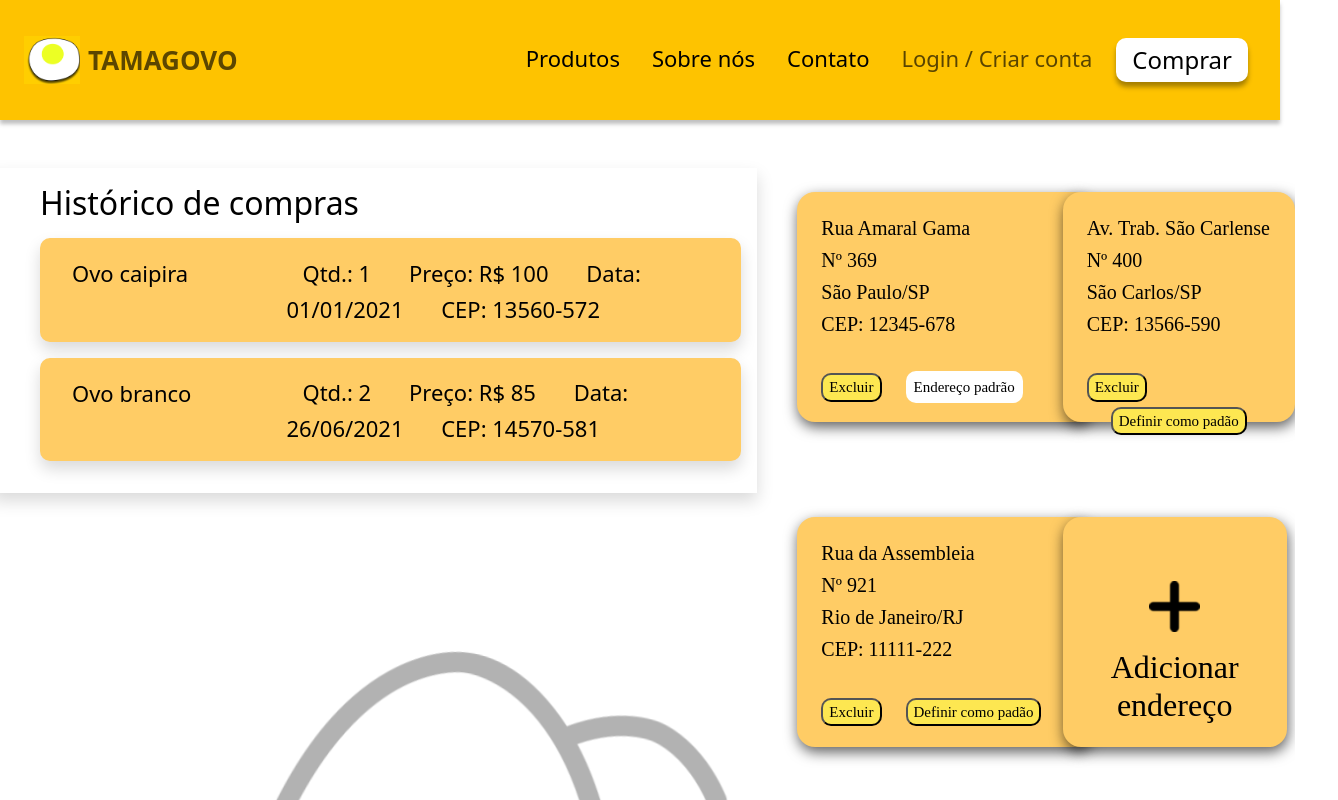
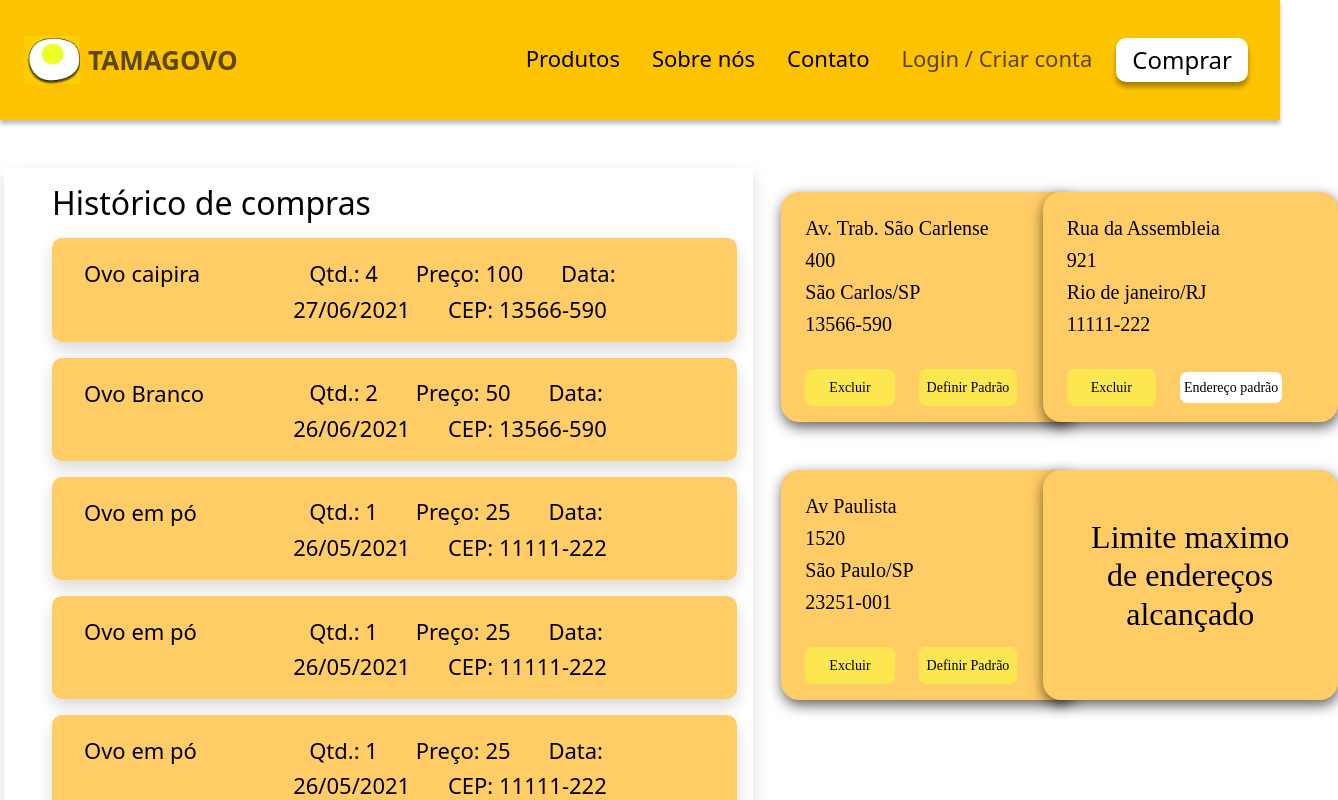
Before and after one commit to daltonsato/SCC0219-Introdu-o-ao-Desenvolvimento-Web, a React (Create React App) app in the folder frontend/: page /my-profile in a window 1280 px wide. Shown: the top 800 px of the page, 1338 px wide, since content can reach past the window. Built offline with nearby package versions, Linux system fonts and the light colour scheme.

Commit message:
added some functionality to userPage

```diff
--- a/frontend/src/index.js
+++ b/frontend/src/index.js
@@ -81,12 +81,83 @@ window.users = {
   }
 };
 
+//created for testing
+window.purchaseHistory = {
+  "purchase0" : {
+    "name" : "Ovo caipira",
+    "price" : 100,
+    "quantity" : 4,
+    "data" : "27/06/2021",
+    "address" : "13566-590"
+  },
+  "purchase1" : {
+    "name" : "Ovo Branco",
+    "price" : 50,
+    "quantity" : 2,
+    "data" : "26/06/2021",
+    "address" : "13566-590"
+  },
+  "purchase2" : {
+    "name" : "Ovo em pó",
+    "price" : 25,
+    "quantity" : 1,
+    "data" : "26/05/2021",
+    "address" : "11111-222"
+  },
+  "purchase3" : {
+    "name" : "Ovo em pó",
+    "price" : 25,
+    "quantity" : 1,
+    "data" : "26/05/2021",
+    "address" : "11111-222"
+  },
+  "purchase4" : {
+    "name" : "Ovo em pó",
+    "price" : 25,
+    "quantity" : 1,
+    "data" : "26/05/2021",
+    "address" : "11111-222"
+  },
+  "purchase5" : {
+    "name" : "Ovo em pó",
+    "price" : 25,
+    "quantity" : 1,
+    "data" : "26/05/2021",
+    "address" : "11111-222"
+  },
+};
+
+window.userAddress = {
+  "addr0" : {
+    "street" : "Av. Trab. São Carlense",
+    "number" : "400",
+    "city" : "São Carlos/SP",
+    "CEP" : "13566-590",
+    "main" : "0"
+  },
+  "addr1" : {
+    "street" : "Rua da Assembleia",
+    "number" : "921",
+    "city" : "Rio de janeiro/RJ",
+    "CEP" : "11111-222",
+    "main" : "1"
+  },
+  "addr2" : {
+   "street" : "Av Paulista",
+    "number" : "1520",
+    "city" : "São Paulo/SP",
+    "CEP" : "23251-001",
+    "main" : "0"
+  }
+};
+
 // created for testing
 window.shoppingCart = {};
 
 // created for testing
 // codes that indicate that a purchase is happening and is related to the shopping cart of a user
-window.purchaseCodes = {}
+window.purchaseCodes = {};
+
 
 ReactDOM.render(
   <React.StrictMode>
--- a/frontend/src/pages/Userpage/Userpage.css
+++ b/frontend/src/pages/Userpage/Userpage.css
@@ -25,6 +25,11 @@
     background-color:  #FFCC65;
 }
 
+.functionBox:hover {
+    -webkit-transition: 0.3s;
+    transform: scale(1.05);
+}
+
 .historyItem {
     font-size: 22px;
     background: #FFCC65;
@@ -41,5 +46,39 @@
 .mainAddress{
     font-size: 15px;
     background: #ffff;
-    border-radius: 10px;
+    border-radius: 7px;
+    font-size: 14px;
 }
+
+
+.delete{
+    background: #FDE751;
+    border-radius: 7px;
+    border: none;
+    font-size: 14px;
+    padding: 8px;
+    transition-duration: 0.5s;
+}
+.delete:hover {
+    background-color: #ffff;
+    transition-duration: 0.5s;
+}
+
+.makeMain{
+    background: #FDE751;
+    border-radius: 7px;
+    border: none;
+    font-size: 14px;
+    padding: 8px;
+    transition-duration: 0.5s;
+}
+
+.makeMain:hover {
+    background-color: #ffff;
+    transition-duration: 0.5s;
+}
+
+.addAddress:hover {
+    -webkit-transition: 0.2s;
+    transform: scale(1.05);
+}
--- a/frontend/src/pages/Userpage/Userpage.js
+++ b/frontend/src/pages/Userpage/Userpage.js
@@ -7,89 +7,133 @@ import Footer from '../components/Footer/Footer';
 // Images
 import add from '../../images/Add.png';
 
+
+
+
+function deleteAddr() {
+    let tmp;
+    tmp = document.getElementsByClassName("address");
+    console.log(tmp[0].innerHTML);
+    document.getElementsByClassName("address")
+}
+
+function setToMain() {
+    console.log(document.getElementById("addr0"));
+    let str =  <div className = "mainAddress d-inline mx-4 py-2 px-1">Endereço padrão</div>;
+    document.getElementById("addr0").innerHTML = str ;
+}
+
 export default function Userpage() {
+
+
+    const purchases = [];
+    const addresses = [];
+
+    //  const obj = window.purchaseHistory;
+    //  obj["purchase0"].name = "UWU";
+    //  console.log(obj["purchase0"]);
+
+    for (const [purchaseID, purchaseDetails] of Object.entries(window.purchaseHistory)) {
+
+        purchases.push(
+            <li className="historyItem shadow d-flex align-itens-center justify-content-center p-3 my-3">
+                <div className="text-left px-3 w-50">
+                    <span className="align-middle"> {purchaseDetails.name} </span>
+                </div>
+                <div className="d-flex w-100 align-itens-center justify-content-center d-none d-sm-none d-md-none d-lg-inline">
+                    <span className="align-middle px-3"> Qtd.: {purchaseDetails.quantity} </span>
+                    <span className="align-middle px-3"> Preço: {purchaseDetails.price} </span>
+                    <span className="align-middle px-3"> Data: {purchaseDetails.data} </span>
+                    <span className="align-middle px-3"> CEP: {purchaseDetails.address}</span>
+                </div>
+            </li>
+        );
+
+
+    }
+
+    var setMain;
+    for (const [addressID, addressDetails] of Object.entries(window.userAddress)) {
+
+        if(addressDetails.main === "1"){
+            setMain = (
+                 <div className = "mainAddress d-inline mx-4 py-2 px-1">Endereço padrão</div>
+            );
+        }else{
+            setMain = (
+                <div id = {addressID} className = "d-inline">
+                    <input id= "setMain" className="makeMain py-2 mx-4" type="button" value="Definir Padrão" onClick = {setToMain}></input>
+                </div>
+           );
+        }
+        addresses.push(
+
+            <div className = "address p-4">
+                <h5> {addressDetails.street} </h5>
+                <h5>{addressDetails.number}</h5>
+                <h5>{addressDetails.city}</h5>
+                <h5> {addressDetails.CEP}</h5>
+                <div className = "py-4">
+                <input id= "delete" className="delete py-2 px-4" type="button" value="Excluir" onClick = {deleteAddr}></input>
+                    {setMain}
+                </div>
+            </div>
+
+        );
+    }
+    if(addresses.length < 3){
+        addresses.push(
+                <div className = "address p-5 text-center addAddress">
+                    <img className="img-fluid rounded mx-auto d-block py-3" src={add} alt="add" />
+                    <h2 >Adicionar endereço</h2>
+                </div>
+        );
+    }else{
+        addresses.push(
+            <div className = "address p-5 text-center">
+                <h2 >Limite maximo de endereços alcançado</h2>
+            </div>
+        );
+    }
+
+
+
+
+
     return (
         <React.Fragment>
             <HomeHeader />
             <div className="Container eggBackgroundUser">
-               <div className = "d-flex row pt-5">
+               <div className = "d-flex row-3 pt-5">
 
-                    <div className="col bg-white shadow mx-1 p-3 w-100">
+                    <div className="col bg-white shadow mx-1 p-3">
                         <ul className="History">
                             <h2>Histórico de compras</h2>
-                            <li className="historyItem shadow d-flex align-itens-center justify-content-center p-3 my-3">
-                                <div className="text-left px-3 w-50">
-                                    <span className="align-middle"> Ovo caipira </span>
-                                </div>
-                                <div className="d-flex w-100 align-itens-center justify-content-center d-none d-sm-none d-md-none d-lg-inline">
-                                    <span className="align-middle px-3"> Qtd.: 1 </span>
-                                    <span className="align-middle px-3"> Preço: R$ 100 </span>
-                                    <span className="align-middle px-3"> Data: 01/01/2021 </span>
-                                    <span className="align-middle px-3"> CEP: 13560-572</span>
-                                </div>
-                            </li>
-                            <li className="adminProductListItem shadow d-flex align-itens-center justify-content-center p-3 my-3">
-                                <div className="text-left px-3 w-50">
-                                    <span className="align-middle"> Ovo branco </span>
-                                </div>
-                                <div className="d-flex w-100 align-itens-center justify-content-center d-none d-sm-none d-md-none d-lg-inline">
-                                    <span className="align-middle px-3"> Qtd.: 2 </span>
-                                    <span className="align-middle px-3"> Preço: R$ 85 </span>
-                                    <span className="align-middle px-3"> Data: 26/06/2021 </span>
-                                    <span className="align-middle px-3"> CEP: 14570-581</span>
-                                </div>
-                            </li>
+                            {purchases}
                         </ul>
                     </div>
 
-
-                   <div className = "col-2 m-4">
-                        <div className = "address p-4">
-                            <h5> Rua Amaral Gama</h5>
-                            <h5> Nº 369</h5>
-                            <h5> São Paulo/SP</h5>
-                            <h5> CEP: 12345-678</h5>
-                            <div className = "py-4">
-                                <input className="deleteButton" type="button" value="Excluir"></input>
-                                <div className = "mainAddress d-inline mx-4 p-2">Endereço padrão</div>
+                    <div className = "col-2 m-4">
+                        {addresses[0]}
+                        <div className = "d-flex row-3 pt-5">
+                            <div className = "col">
+                            {addresses[2]}
                             </div>
                         </div>
-                   </div>
-                   <div className = "d-flex col-2 m-4">
-                        <div className = "address p-4">
-                            <h5> Av. Trab. São Carlense</h5>
-                            <h5> Nº 400</h5>
-                            <h5> São Carlos/SP</h5>
-                            <h5> CEP: 13566-590</h5>
-                            <div className = "py-4">
-                                <input className="deleteButton" type="button" value="Excluir"></input>
-                                <input className="deleteButton mx-4" type="button" value="Definir como padão"></input>
+                    </div>
+
+                    <div className = "col-2 m-4">
+                        {addresses[1]}
+                        <div className = "d-flex row-3 pt-5">
+                            <div className = "col">
+                            {addresses[3]}
                             </div>
                         </div>
-                   </div>
+                    </div>
+
+
                 </div>
 
-
-                <div className = "d-flex justify-content-end row">
-                   <div className = "col-2 m-4">
-                        <div className = "address p-4">
-                            <h5> Rua da Assembleia</h5>
-                            <h5> Nº 921</h5>
-                            <h5> Rio de Janeiro/RJ</h5>
-                            <h5> CEP: 11111-222</h5>
-                            <div className = "py-4">
-                                <input className="deleteButton" type="button" value="Excluir"></input>
-                                <input className="deleteButton mx-4" type="button" value="Definir como padão"></input>
-                            </div>
-                        </div>
-                   </div>
-                   <div className = "d-flex col-2 m-4">
-                        <div className = "address p-5 text-center">
-                            <img className="img-fluid rounded mx-auto d-block py-3" src={add} alt="add" />
-                            <h2>Adicionar endereço</h2>
-                        </div>
-                   </div>
-                </div>
 
 
                     <div className = "d-flex justify-content-end  m-5 p-5">
```
